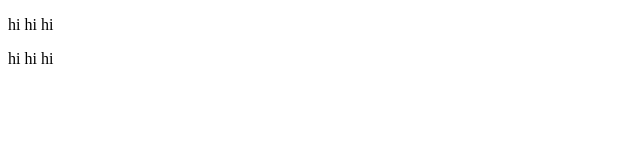
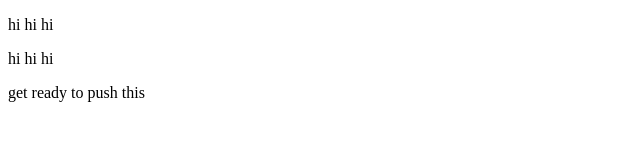
Before and after one commit to abraidotti/first-git, a plain HTML site: page about.html in a window 1280 px wide. Shown: the whole page, without its empty margins (0-640 px from the left). Drawn offline with Linux system fonts and the light colour scheme.

Commit message:
make small change to push to origin

```diff
--- a/about.html
+++ b/about.html
@@ -8,6 +8,8 @@
 <p>hi hi hi</p>
 <p>hi hi hi</p>
 
+<p>get ready to push this</p>
+
 
 </body>
 </html>
```
